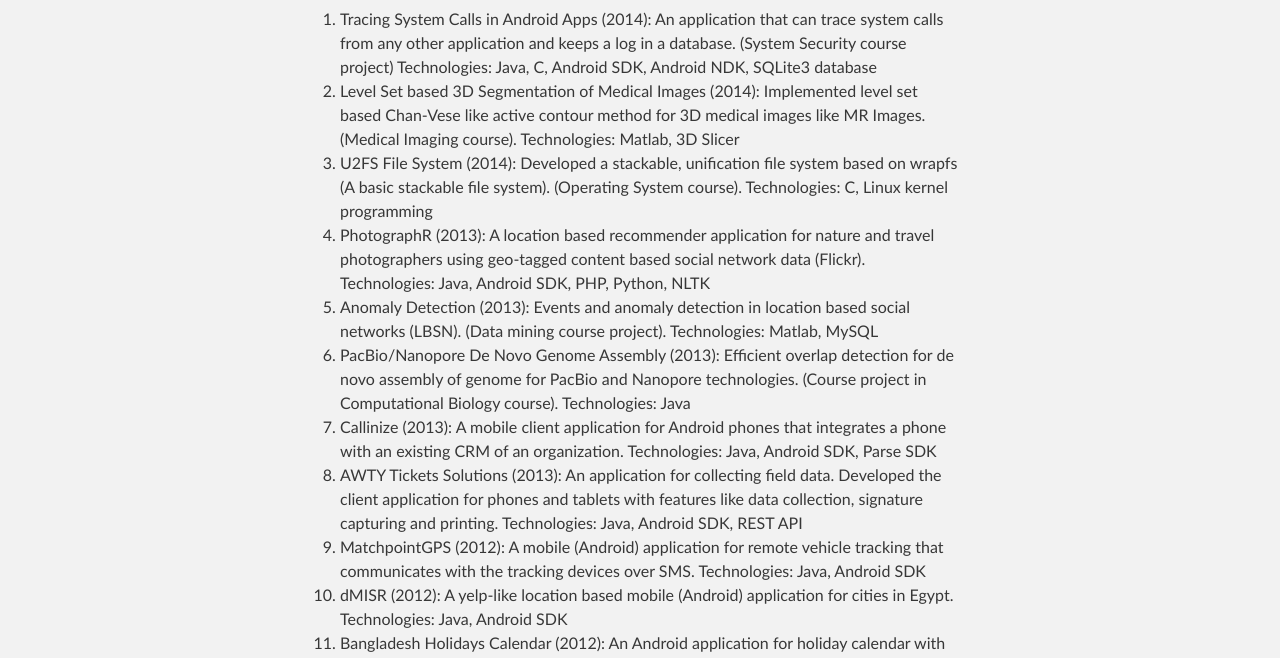
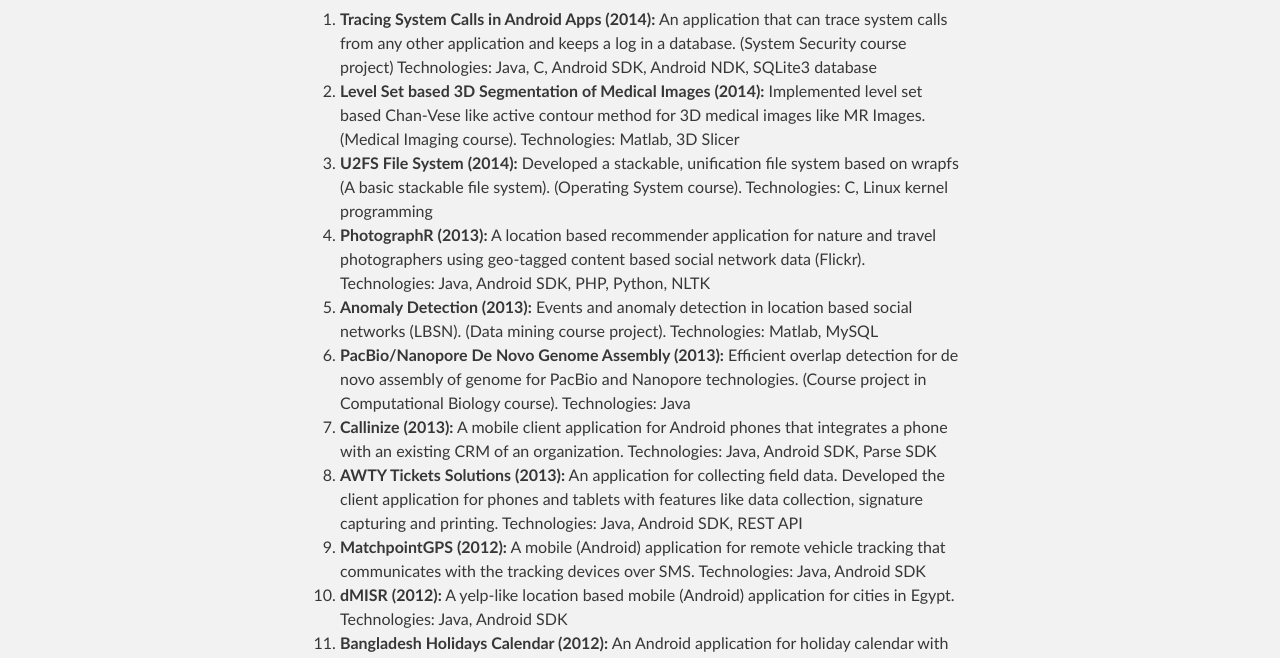
Before and after one commit to akarim78/akarim78.github.com, a plain HTML site: page index.html in a window 1280 px wide. Shown: the part 285-943 px from the top of the page. Drawn offline with Linux system fonts and the light colour scheme.

Commit message:
Replace master branch with page content via GitHub

```diff
--- a/index.html
+++ b/index.html
@@ -31,40 +31,52 @@
 <a id="projects" class="anchor" href="#projects" aria-hidden="true"><span class="octicon octicon-link"></span></a>Projects</h2>
 
 <ol>
-<li>Tracing System Calls in Android Apps (2014):
+<li>
+<strong>Tracing System Calls in Android Apps (2014):</strong>
 An application that can trace system calls from any other application and keeps a log in a database. (System Security course project)
 Technologies: Java, C, Android SDK, Android NDK, SQLite3 database</li>
-<li>Level Set based 3D Segmentation of Medical Images (2014):
+<li>
+<strong>Level Set based 3D Segmentation of Medical Images (2014):</strong>
 Implemented level set based Chan-Vese like active contour method for 3D medical images like MR Images. (Medical Imaging course).
 Technologies: Matlab, 3D Slicer</li>
-<li>U2FS File System (2014):
+<li>
+<strong>U2FS File System (2014):</strong>
 Developed a stackable, unification file system based on wrapfs (A basic stackable file system). (Operating System course).
 Technologies: C, Linux kernel programming</li>
-<li>PhotographR (2013):
+<li>
+<strong>PhotographR (2013):</strong>
 A location based recommender application for nature and travel photographers using geo-tagged content based social network data (Flickr).
 Technologies: Java, Android SDK, PHP, Python, NLTK</li>
-<li>Anomaly Detection (2013):
+<li>
+<strong>Anomaly Detection (2013):</strong>
 Events and anomaly detection in location based social networks (LBSN). (Data mining course project).
 Technologies: Matlab, MySQL</li>
-<li>PacBio/Nanopore De Novo Genome Assembly (2013):
+<li>
+<strong>PacBio/Nanopore De Novo Genome Assembly (2013):</strong>
 Efficient overlap detection for de novo assembly of genome for PacBio and Nanopore technologies. (Course project in Computational Biology course).
 Technologies: Java</li>
-<li>Callinize (2013):
+<li>
+<strong>Callinize (2013):</strong>
 A mobile client application for Android phones that integrates a phone with an existing CRM of an organization.
 Technologies: Java, Android SDK, Parse SDK</li>
-<li>AWTY Tickets Solutions (2013):
+<li>
+<strong>AWTY Tickets Solutions (2013):</strong>
 An application for collecting field data. Developed the client application for phones and tablets with features like data collection, signature capturing and printing.
 Technologies: Java, Android SDK, REST API</li>
-<li>MatchpointGPS (2012):
+<li>
+<strong>MatchpointGPS (2012):</strong>
 A mobile (Android) application for remote vehicle tracking that communicates with the tracking devices over SMS.
 Technologies: Java, Android SDK</li>
-<li>dMISR (2012):
+<li>
+<strong>dMISR (2012):</strong>
 A yelp-like location based mobile (Android) application for cities in Egypt.
 Technologies:  Java, Android SDK</li>
-<li>Bangladesh Holidays Calendar (2012):
+<li>
+<strong>Bangladesh Holidays Calendar (2012):</strong>
 An Android application for holiday calendar with Google Calendar integration. (~33k downloads in Google Play).
 Technologies: Java, Android SDK</li>
-<li>Mobile Advertisement Server (2011):
+<li>
+<strong>Mobile Advertisement Server (2011):</strong>
 A prototype mobile advertisement server developed for an offshore client.
 Technologies: PHP, MySQL, jQuery</li>
 </ol>
```
Also changed, not shown: params.json (+1 -1 lines).
